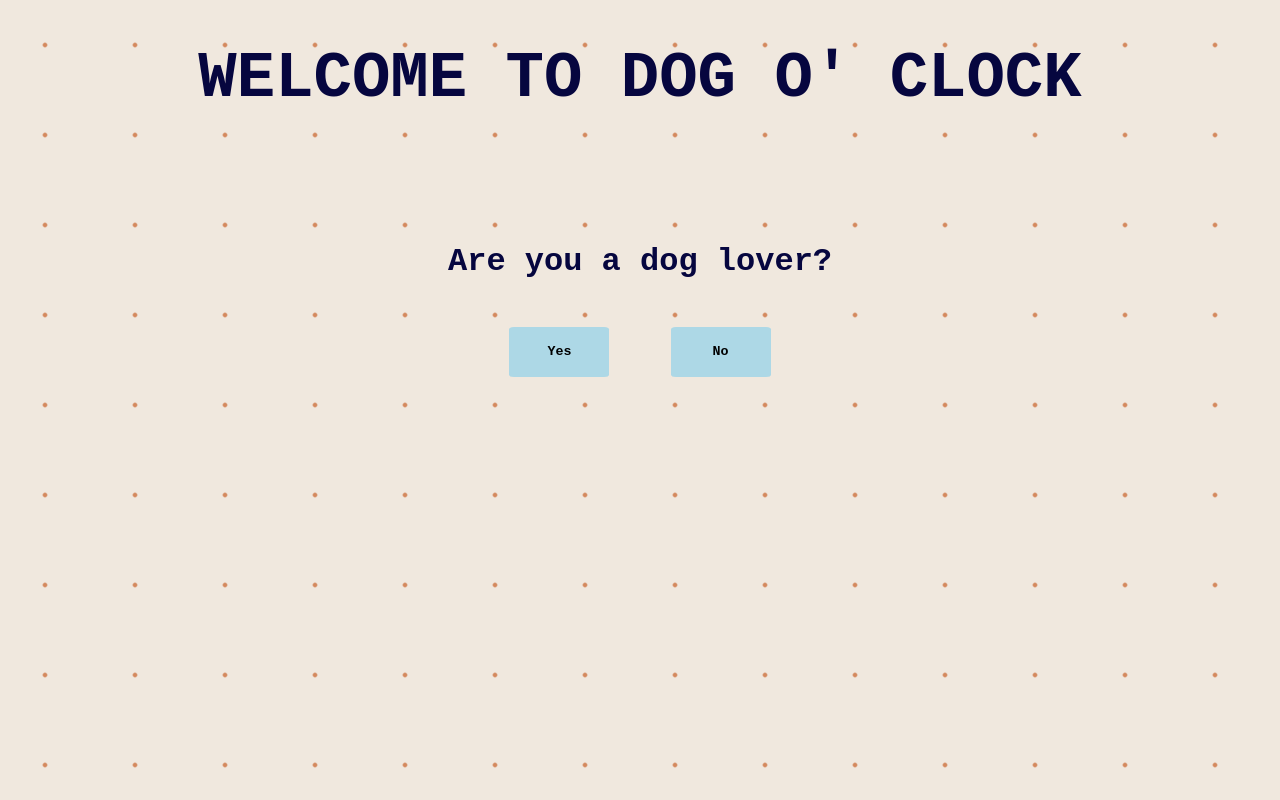
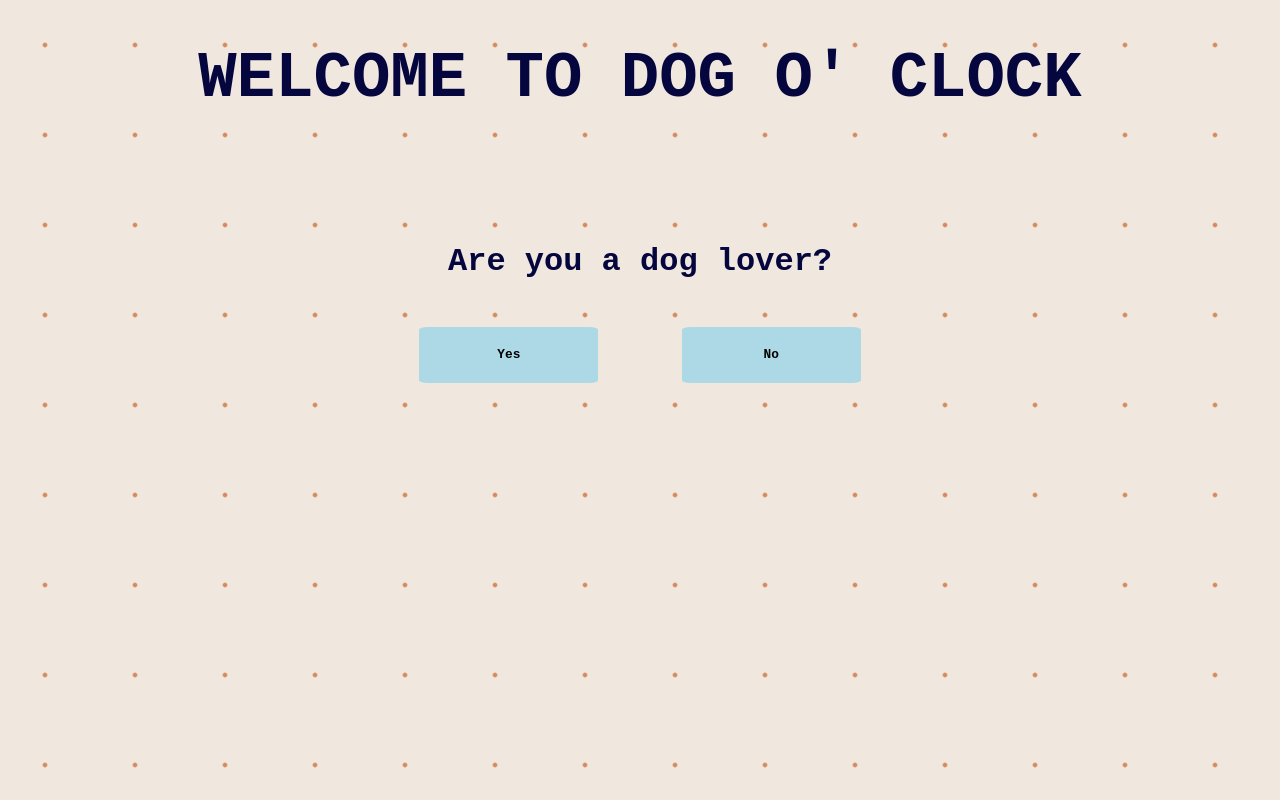
Before and after one commit to abrar-rakin/get-doggos, a React (Create React App) app: page / in a window 1280 px wide. Built offline with nearby package versions, Linux system fonts and the light colour scheme.

Commit message:
font fix

```diff
--- a/src/components/Question/index.module.css
+++ b/src/components/Question/index.module.css
@@ -2,25 +2,27 @@
   background-color: lightblue;
   border: none;
   border-radius: 5%;
-  height: 50px;
-  width: 100px;
+  height: 7vh;
+  width: 14vw;
   cursor: pointer;
   font-weight: bold;
+  font-size: 1vw;
   margin: 2%;
 }
 
 .title {
     text-align: center;
-    font-size: 4rem;
+    font-size: 5vw;
 }
 
 .question {
     text-align: center;
+    font-size: 2.5vw;
     margin-top: 10%;
 }
 
 .btnFlex {
     display: flex;
     justify-content: center;
-    gap: 10px;
+    gap: 2.5vw;
 }
```
